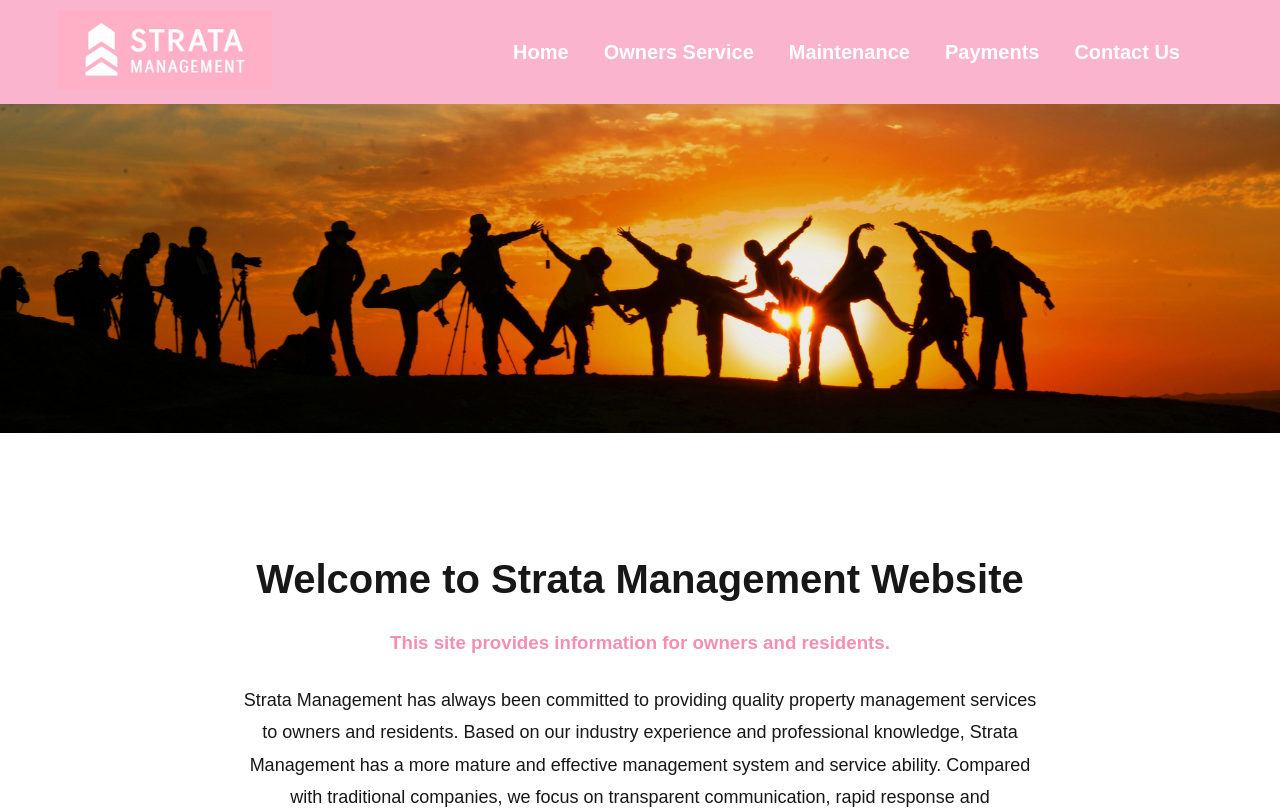
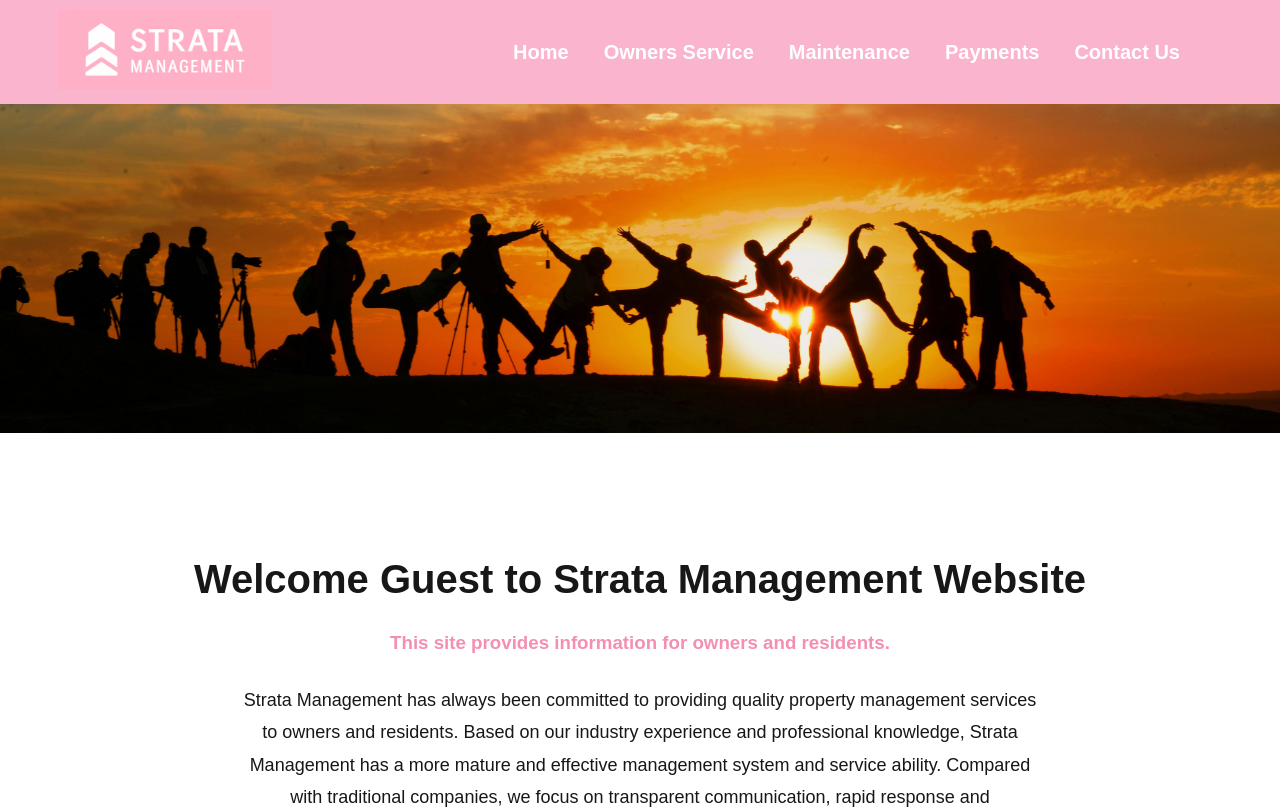
Before and after one commit to kcui07/strata-management, a Next.js app: page / in a window 1280 px wide. Shown: the top 809 px of the page. Built offline with nearby package versions, Linux system fonts and the light colour scheme.

Commit message:
Update: display username using env variable

```diff
--- a/pages/index.js
+++ b/pages/index.js
@@ -19,8 +19,9 @@ export default function Home() {
 
       <main className="main-content" style={{ textAlign: 'center', marginTop: '120px', minHeight: 'calc(100vh - 400px)', marginBottom: '80px' }}>
         <h1 style={{ fontSize: '40px', fontWeight: 'bold' }}>
-          Welcome to Strata Management Website
+          Welcome {process.env.NEXT_PUBLIC_USERNAME || 'Guest'} to Strata Management Website
         </h1>
+
 
         <h3 style={{ color: '#f48fb1', marginTop: '30px', marginBottom: '30px' }}>
           This site provides information for owners and residents.
```
